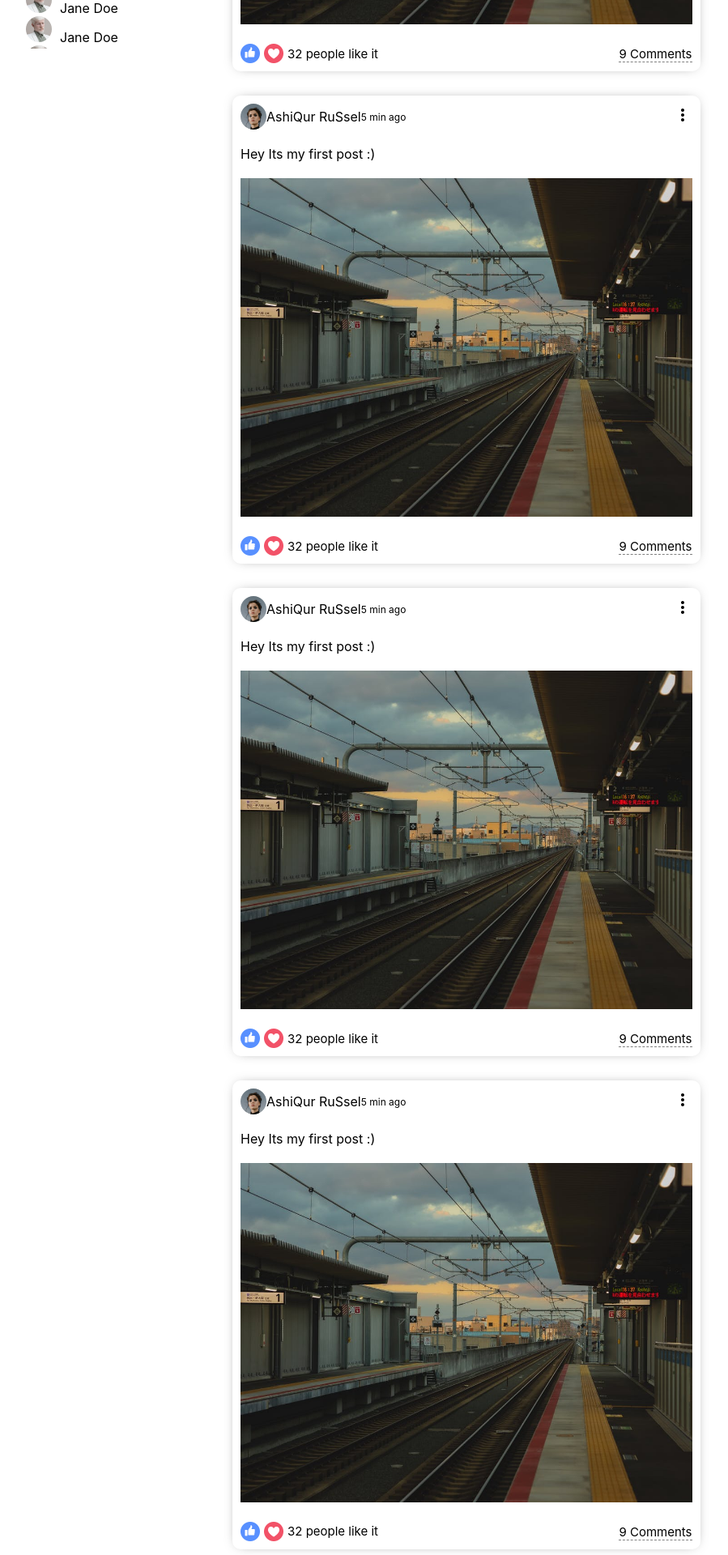
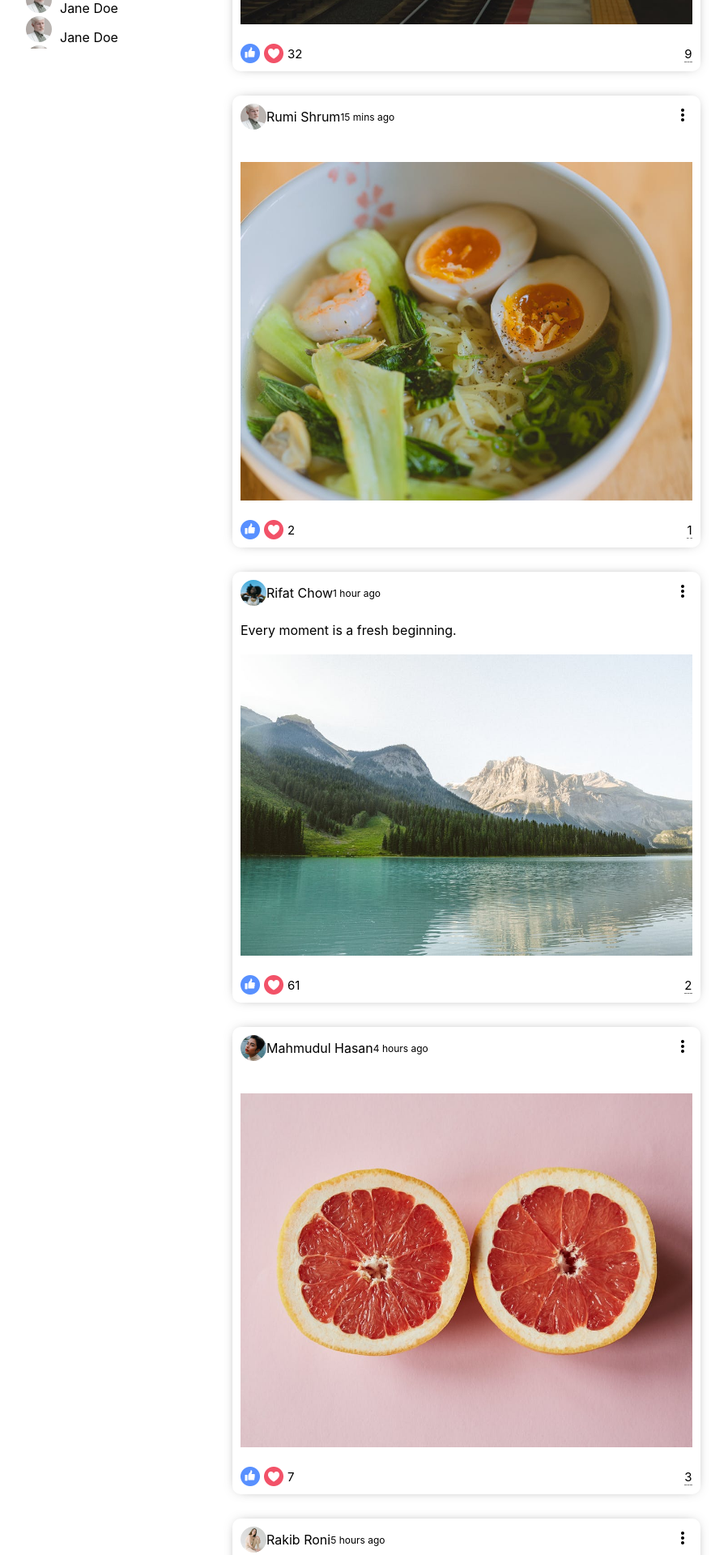
Before and after one commit to ashiqur-russel/React-Social-Media-App, a React (Create React App) app in the folder client/: page / in a window 1280 px wide. Shown: the part 740-2660 px from the top of the page at 81% size, without its empty margins (28-927 px from the left). Built offline with nearby package versions, Linux system fonts and the light colour scheme.

Commit message:
Getting data from test data

```diff
--- a/client/public/index.html
+++ b/client/public/index.html
@@ -12,7 +12,6 @@
       manifest.json provides metadata used when your web app is installed on a
       user's mobile device or desktop. See https://developers.google.com/web/fundamentals/web-app-manifest/
     -->
-  <link rel="manifest" href="%PUBLIC_URL%/manifest.json" />
   <!--
       Notice the use of %PUBLIC_URL% in the tags above.
       It will be replaced with the URL of the `public` folder during the build.
--- a/client/src/components/feed/Feed.js
+++ b/client/src/components/feed/Feed.js
@@ -4,16 +4,25 @@
 import Share from '../share/Share';
 import Post from '../post/Post';
 
+import { Posts } from "../../testData.js"
+
+
+
 export default function Feed() {
     return (
         <div className='feed'>
             <div className="feedWrapper">
                 <Share />
-                <Post />
-                <Post />
-                <Post />
-                <Post />
-                <Post />
+                {
+                    Posts.map((posts) => {
+                        return (
+                            <Post key={posts.id} post={posts} />
+                        )
+
+                    })
+
+                }
+
             </div>
         </div>
     );
--- a/client/src/components/post/Post.js
+++ b/client/src/components/post/Post.js
@@ -1,15 +1,27 @@
 import React from 'react';
 import "./post.css"
 import MoreVertIcon from '@mui/icons-material/MoreVert';
-export default function Post() {
+import { Users } from "../../testData.js"
+
+export default function Post({ post }) {
+    const user = Users.filter(user => user.id === 1);
+    console.log(user)
+
     return (
+
         <div className='post'>
             <div className="postWrapper">
                 <div className="postTop">
                     <div className="postTopLeft">
-                        <img className='postProfileImg' src='/assets/person/1.jpeg' alt='' />
-                        <span className='postUserName'>AshiQur RuSsel</span>
-                        <span className='postDate'>5 min ago</span>
+                        <img
+                            className='postProfileImg'
+                            src={Users.filter((user) => user.id === post?.userId)[0].profilePicture}
+
+                            alt='' />
+                        <span className='postUserName'>
+                            {Users.filter((user) => user.id === post?.userId)[0].username}
+                        </span>
+                        <span className='postDate'>{post.date}</span>
                     </div>
                     <div className="postTopRight">
                         <MoreVertIcon />
@@ -17,18 +29,18 @@
                 </div>
                 <div className="postCenter">
                     <span className="postText">
-                        Hey Its my first post :)
+                        {post?.desc}
                     </span>
-                    <img className='postImg' src='/assets/post/1.jpeg' alt=''></img>
+                    <img className='postImg' src={post.photo} alt=''></img>
                 </div>
                 <div className="postBottom">
                     <div className="postBottomLeft">
                         <img className='likeIcon' src='/assets/like.png' alt='' />
                         <img className='likeIcon' src='/assets/heart.png' alt='' />
-                        <span className="postLikeCounter">32 people like it</span>
+                        <span className="postLikeCounter">{post.like}</span>
                     </div>
                     <div className="postBottomRight">
-                        <span className="postCommentText">9 Comments</span>
+                        <span className="postCommentText">{post.comment}</span>
                     </div>
 
                 </div>
--- /dev/null
+++ b/client/src/testData.js
@@ -0,0 +1,139 @@
+export const Users = [
+    {
+        id: 1,
+        profilePicture: "assets/person/1.jpeg",
+        username: "Asif Khan",
+    },
+    {
+        id: 2,
+        profilePicture: "assets/person/2.jpeg",
+        username: "Rumi Shrum",
+    },
+    {
+        id: 3,
+        profilePicture: "assets/person/3.jpeg",
+        username: "Rifat Chow",
+    },
+    {
+        id: 4,
+        profilePicture: "assets/person/4.jpeg",
+        username: "Mahmudul Hasan",
+    },
+    {
+        id: 5,
+        profilePicture: "assets/person/5.jpeg",
+        username: "Rakib Roni",
+    },
+    {
+        id: 6,
+        profilePicture: "assets/person/6.jpeg",
+        username: "Faisal Ahmed",
+    },
+    {
+        id: 7,
+        profilePicture: "assets/person/7.jpeg",
+        username: "Proma Ahmed",
+    },
+    {
+        id: 8,
+        profilePicture: "assets/person/8.jpeg",
+        username: "Tusar Ahmed",
+    },
+    {
+        id: 9,
+        profilePicture: "assets/person/9.jpeg",
+        username: "Dhanush Duty",
+    },
+    {
+        id: 10,
+        profilePicture: "assets/person/10.jpeg",
+        username: "John Kocaoglu",
+    },
+];
+
+export const Posts = [
+    {
+        id: 1,
+        desc: "Love For All, Hatred For None.",
+        photo: "assets/post/1.jpeg",
+        date: "5 mins ago",
+        userId: 1,
+        like: 32,
+        comment: 9,
+    },
+    {
+        id: 2,
+        photo: "assets/post/2.jpeg",
+        date: "15 mins ago",
+        userId: 2,
+        like: 2,
+        comment: 1,
+    },
+    {
+        id: 3,
+        desc: "Every moment is a fresh beginning.",
+        photo: "assets/post/3.jpeg",
+        date: "1 hour ago",
+        userId: 3,
+        like: 61,
+        comment: 2,
+    },
+    {
+        id: 4,
+        photo: "assets/post/4.jpeg",
+        date: "4 hours ago",
+        userId: 4,
+        like: 7,
+        comment: 3,
+    },
+    {
+        id: 5,
+        photo: "assets/post/5.jpeg",
+        date: "5 hours ago",
+        userId: 5,
+        like: 23,
+        comment: 5,
+    },
+    {
+        id: 6,
+        photo: "assets/post/6.jpeg",
+        date: "1 day ago",
+        userId: 6,
+        like: 44,
+        comment: 6,
+    },
+    {
+        id: 7,
+        desc: "Never regret anything that made you smile.",
+        photo: "assets/post/7.jpeg",
+        date: "2 days ago",
+        userId: 7,
+        like: 52,
+        comment: 3,
+    },
+    {
+        id: 8,
+        photo: "assets/post/8.jpeg",
+        date: "3 days ago",
+        userId: 8,
+        like: 15,
+        comment: 1,
+    },
+    {
+        id: 9,
+        desc: "Change the world by being yourself.",
+        photo: "assets/post/9.jpeg",
+        date: "5 days ago",
+        userId: 9,
+        like: 11,
+        comment: 2,
+    },
+    {
+        id: 10,
+        photo: "assets/post/10.jpeg",
+        date: "1 week ago",
+        userId: 10,
+        like: 104,
+        comment: 12,
+    },
+];
```
Also changed, not shown: client/public/manifest.json (deleted), client/public/robots.txt (deleted).
